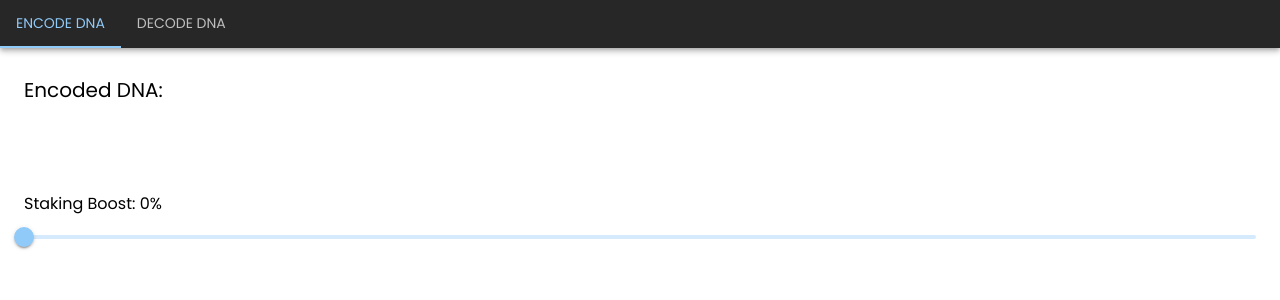
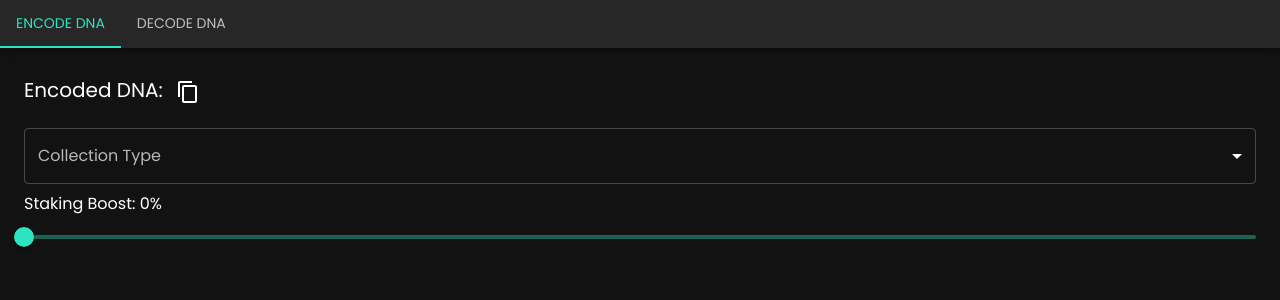
Before and after one commit to Kondux/genome-lab, a React (Create React App) app: page / in a window 1280 px wide. Shown: the top 300 px of the page. Built offline with nearby package versions, Linux system fonts and the light colour scheme.

Commit message:
Figured out the global styling situation

```diff
--- a/src/index.js
+++ b/src/index.js
@@ -3,31 +3,15 @@ import ReactDOM from 'react-dom/client';
 import './index.css';
 import 'normalize.css';
 import App from './App';
-import { ThemeProvider, createTheme } from '@mui/material';
+import { ThemeProvider, CssBaseline } from '@mui/material';
+import theme from './theme';
 
 const root = ReactDOM.createRoot(document.getElementById('root'));
-const theme = createTheme({
-	palette: {
-		mode: 'dark',
-	},
-	typography: {
-		fontFamily: [
-			'Poppins',
-			'Rubik',
-			'-apple-system',
-			'BlinkMacSystemFont',
-			"'Segoe UI'",
-			'Roboto',
-			"'Helvetica Neue'",
-			'Arial',
-			'sans-serif',
-		].join(', '),
-	},
-});
 
 root.render(
 	<React.StrictMode>
 		<ThemeProvider theme={theme}>
+			<CssBaseline />
 			<App />
 		</ThemeProvider>
 	</React.StrictMode>,
--- /dev/null
+++ b/src/theme.js
@@ -0,0 +1,56 @@
+import { createTheme } from '@mui/material/styles';
+import { CssBaseline } from '@mui/material';
+
+const konduxColors = {
+	'accent-blue': '#2DE4C1',
+	'gradient-violet': '#300D50',
+	'gradient-pink': '#E702BF',
+	'gradient-orange': '#F47900',
+	'gradient-red': '#EC5046',
+};
+
+// https://mui.com/material-ui/customization/typography/
+const typography = {
+	fontFamily: [
+		'Poppins',
+		'Rubik',
+		'-apple-system',
+		'BlinkMacSystemFont',
+		"'Segoe UI'",
+		'Roboto',
+		"'Helvetica Neue'",
+		'Arial',
+		'sans-serif',
+	].join(', '),
+};
+
+// https://mui.com/material-ui/customization/palette/
+const palette = {
+	mode: 'dark',
+	primary: {
+		main: konduxColors['accent-blue'],
+	},
+};
+
+// TODO: Figure out a way to add autocompletion here
+const globalStyles = {
+    '@global': {
+        '@root':{
+            alignItems: 'center',
+            textAlign: 'center',
+        }
+    }
+};
+
+// https://mui.com/material-ui/customization/theming/
+const theme = createTheme({
+	palette: palette,
+	typography: typography,
+	components: {
+		MuiCssBaseline: {
+			styleOverrides: globalStyles,
+		},
+	},
+});
+
+export default theme;
```
